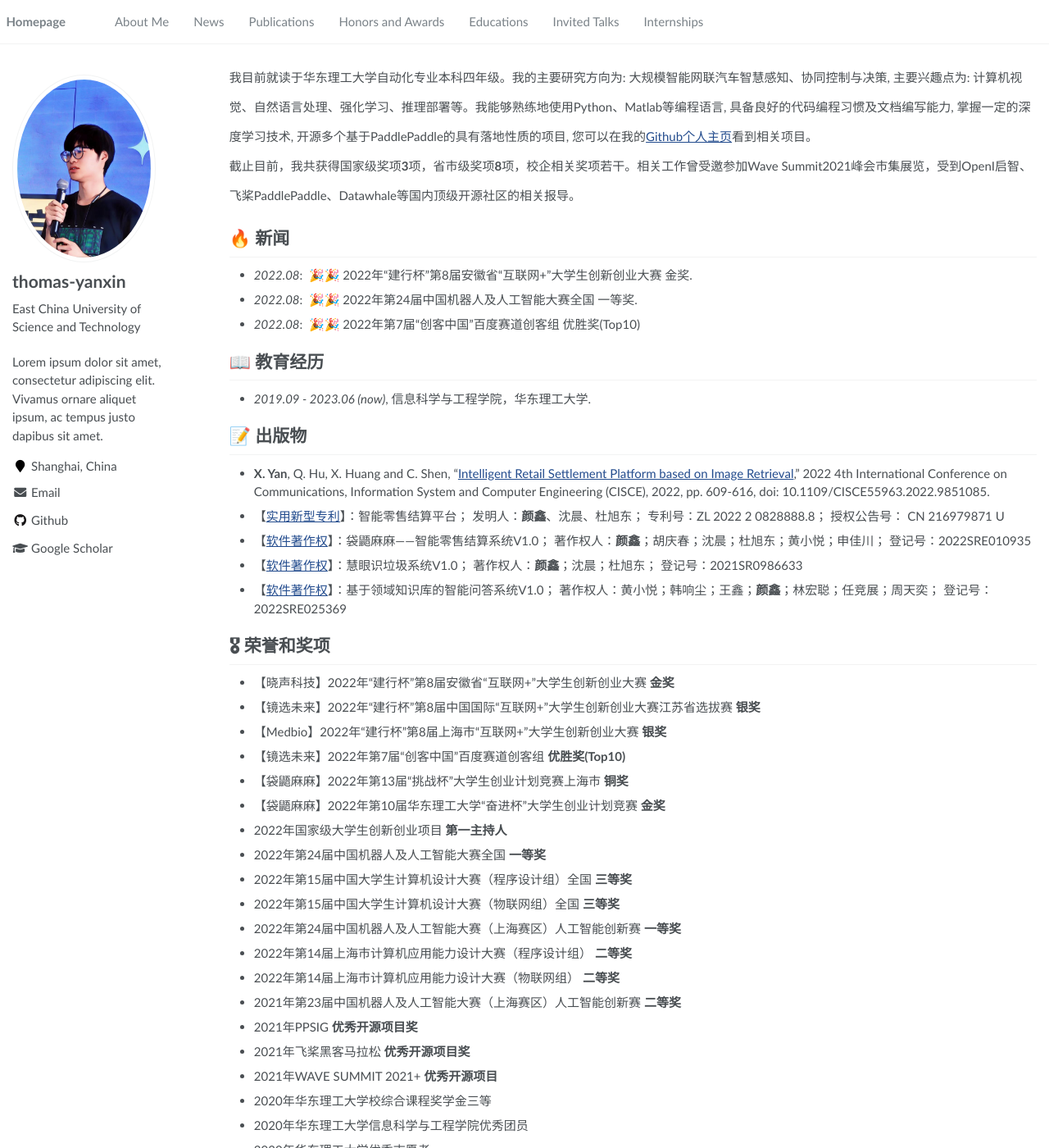
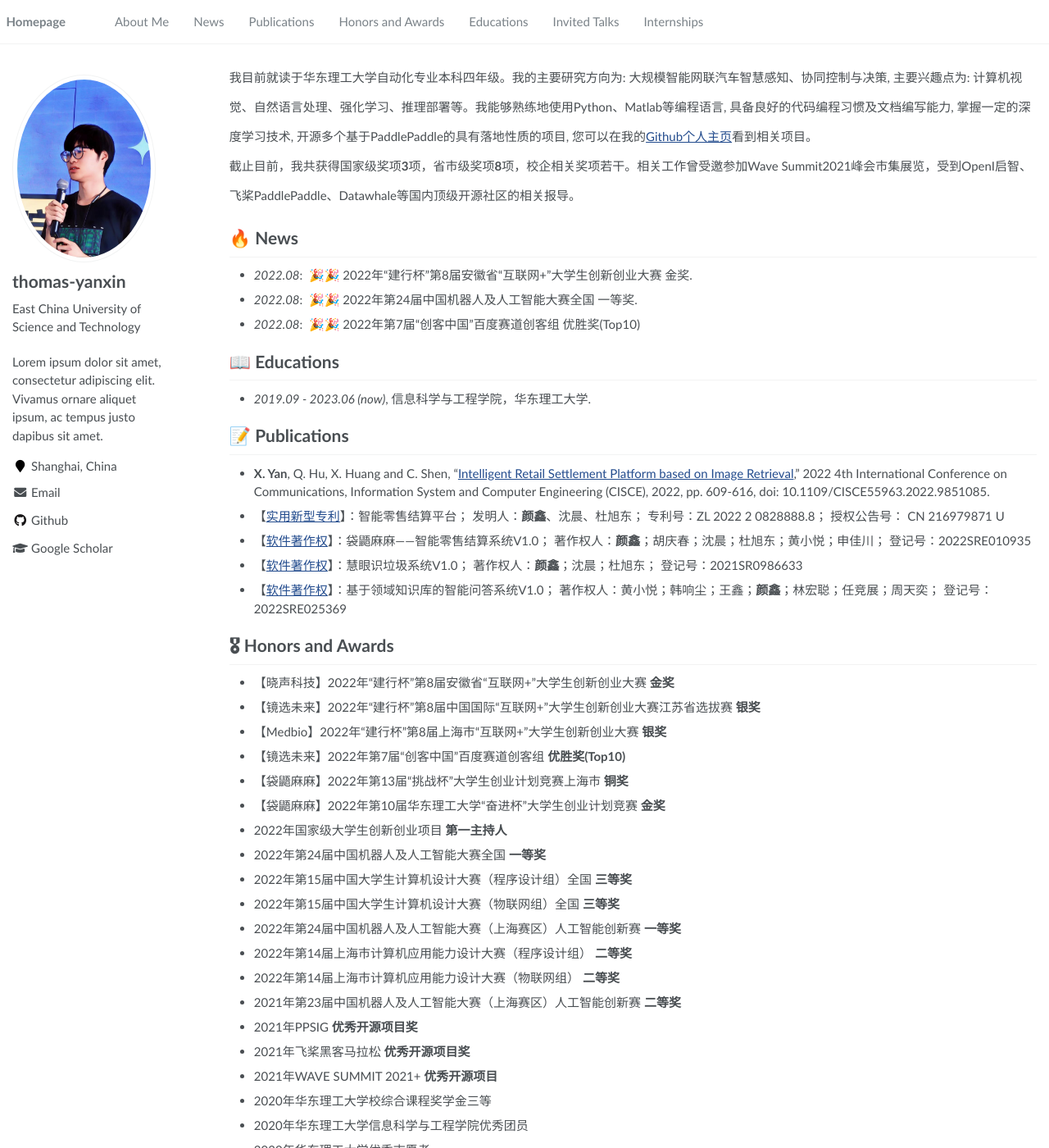
Before and after one commit to thomas-yanxin/thomas-yanxin.github.io, a Jekyll site: the page built from _pages/about.md, in a window 1280 px wide and 1400 px high. Shown: the whole window at 82% size. Built offline with Jekyll 4.4.1, drawn with Linux system fonts in a browser that asks for light colours; some of the changed text lies outside the part shown.

Commit message:
Update about.md

```diff
--- a/_pages/about.md
+++ b/_pages/about.md
@@ -23,16 +23,16 @@ redirect_from:
 截止目前，我共获得国家级奖项<strong>3</strong>项，省市级奖项<strong>8</strong>项，校企相关奖项若干。相关工作曾受邀参加Wave Summit2021峰会市集展览，受到OpenI启智、飞桨PaddlePaddle、Datawhale等国内顶级开源社区的相关报导。
 </p>
 
-# 🔥 新闻
+# 🔥 News
 - *2022.08*: &nbsp;🎉🎉 2022年“建行杯”第8届安徽省“互联网+”大学生创新创业大赛 金奖.
 - *2022.08*: &nbsp;🎉🎉 2022年第24届中国机器人及人工智能大赛全国 一等奖.
 - *2022.08*: &nbsp;🎉🎉 2022年第7届“创客中国”百度赛道创客组 优胜奖(Top10)
 
-# 📖 教育经历
+# 📖 Educations
 - *2019.09 - 2023.06 (now)*, 信息科学与工程学院，华东理工大学.
 
 
-# 📝 出版物
+# 📝 Publications
 
 <!-- <div class='paper-box'><div class='paper-box-image'><div><div class="badge">CVPR 2016</div><img src='images/500x300.png' alt="sym" width="100%"></div></div>
 <div class='paper-box-text' markdown="1"> -->
@@ -44,7 +44,7 @@ redirect_from:
 - 【[软件著作权]()】：基于领域知识库的智能问答系统V1.0； 著作权人：黄小悦；韩响尘；王鑫；**颜鑫**；林宏聪；任竞展；周天奕； 登记号：2022SRE025369
 
 
-# 🎖 荣誉和奖项
+# 🎖 Honors and Awards
 - 【晓声科技】2022年“建行杯”第8届安徽省“互联网+”大学生创新创业大赛 <strong>金奖</strong>
 
 - 【镜选未来】2022年“建行杯”第8届中国国际“互联网+”大学生创新创业大赛江苏省选拔赛 <strong>银奖</strong>
```
Also changed, not shown: other parts of _pages/about.md (+1 -1 lines).
